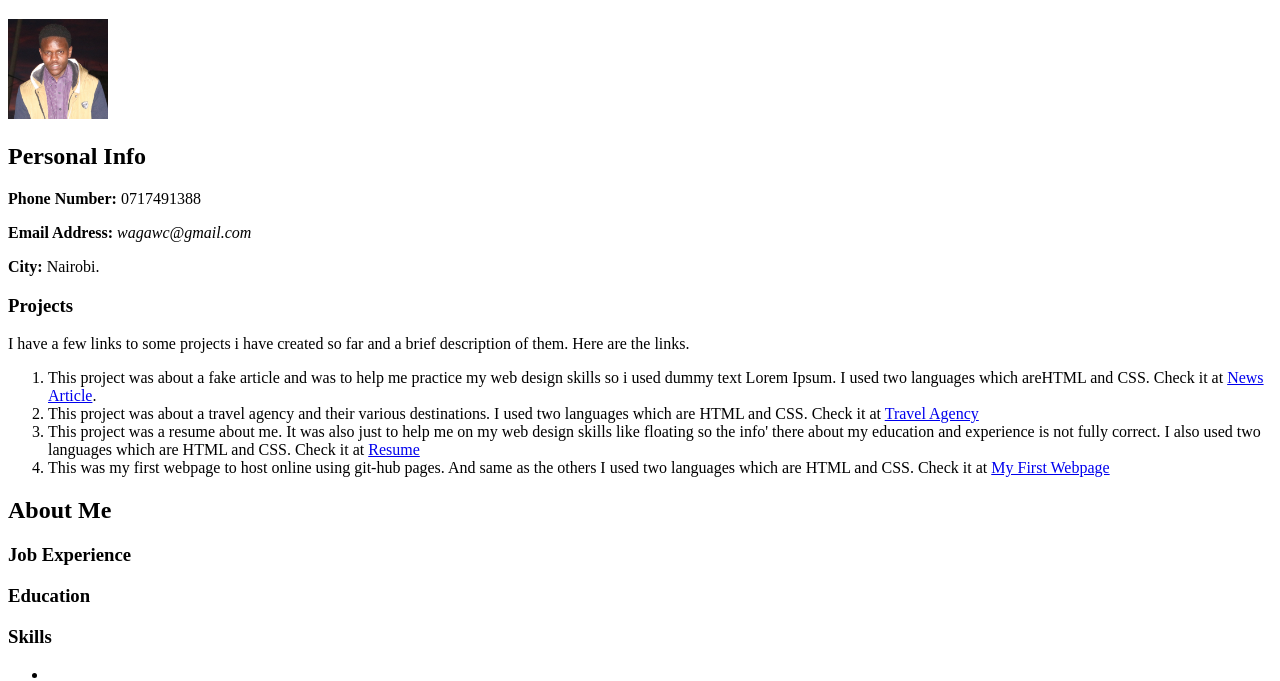
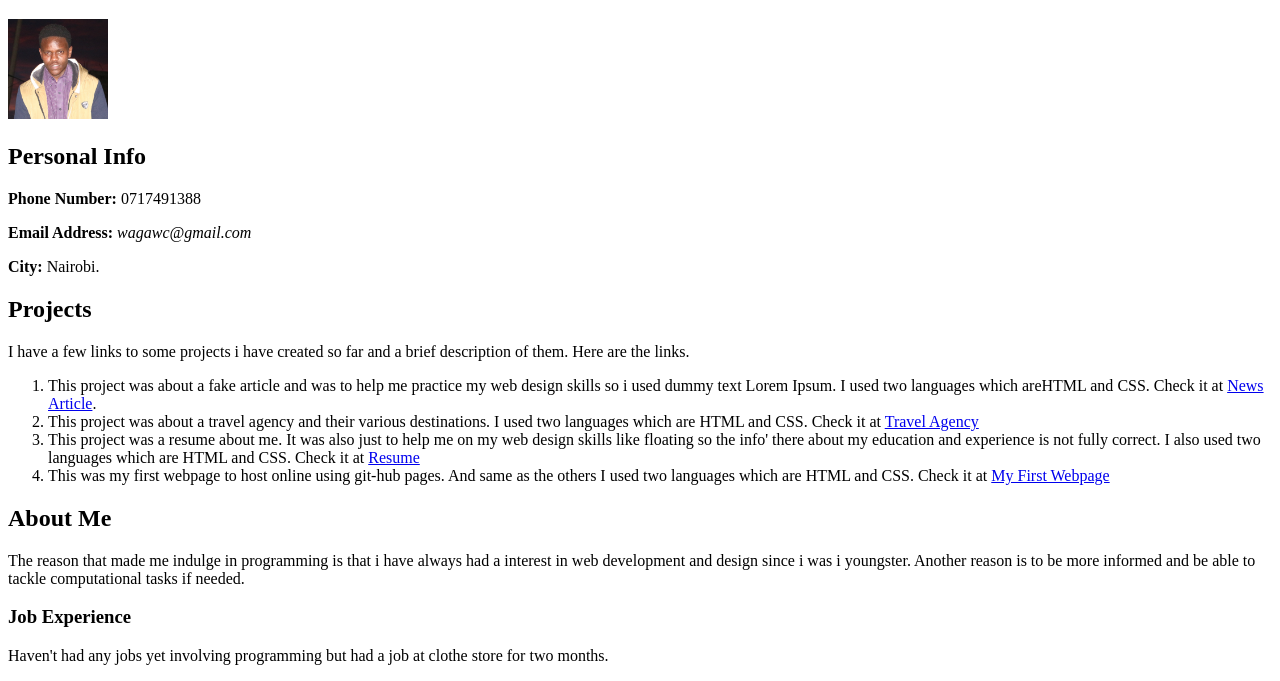
Before and after one commit to cinston/Portfolio, a plain HTML site: page index.html in a window 1280 px wide. Shown: the part 100-781 px from the top of the page. Drawn offline with Linux system fonts and the light colour scheme.

Commit message:
add span to class project and change header of projects to header 2 and add paragraph about why i joined programming class

```diff
--- a/index.html
+++ b/index.html
@@ -16,7 +16,7 @@
       <p><strong>Email Address:</strong> <em>wagawc@gmail.com</em></p>
       <p><strong>City:</strong> Nairobi.</p>
     </div>
-    <h3>Projects</h3>
+    <h2><span class="projects">Projects</span></h2>
     <div class="project">
       <p>I have a few links to some projects i have created so far and a brief description of them. Here are the links.</p>
       <ol>
@@ -28,10 +28,11 @@
     </div>
 
     <h2><span class="about">About Me</span></h2>
-    <p></p>
+    <p>The reason that made me indulge in programming is that i have always had a interest in web development and design since i was i youngster. Another reason is to be more informed and be able to tackle computational tasks if needed.</p>
+
     <h3>Job Experience</h3>
     <div class="experience">
-    <p>
+    <p>Haven't had any jobs yet involving programming but had a job at clothe store for two months.</p>
     </div>
     <h3>Education</h3>
     <div class="school">
```
